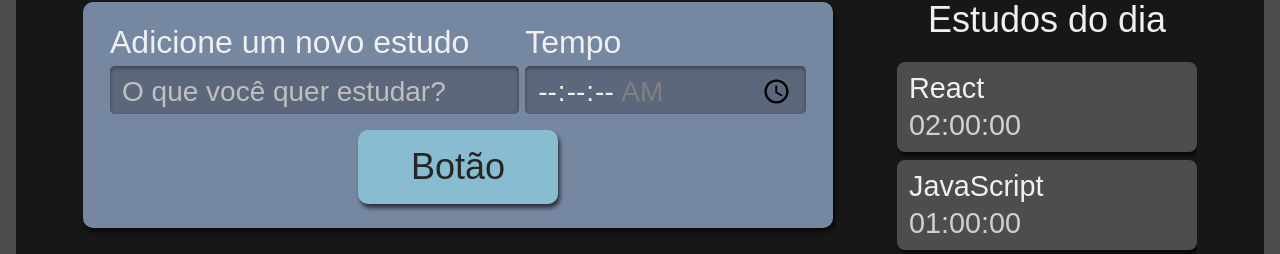
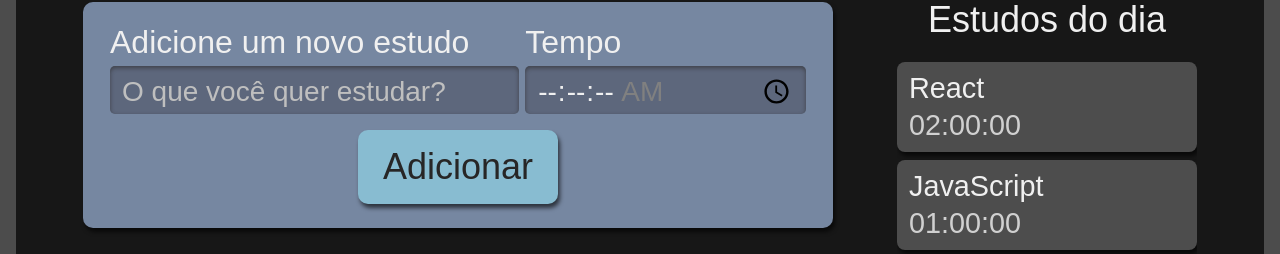
Before and after one commit to Felipe020/alura-studies, a React (Create React App) app: page / in a window 1280 px wide. Shown: the part 270-524 px from the top of the page. Built offline with nearby package versions, Linux system fonts and the light colour scheme.

Commit message:
refatorou a lista

```diff
--- a/package.json
+++ b/package.json
@@ -41,6 +41,7 @@
     ]
   },
   "devDependencies": {
-    "sass": "^1.77.8"
+    "sass": "^1.77.8",
+    "typescript-plugin-css-modules": "^5.1.0"
   }
 }
--- a/src/components/Button/index.tsx
+++ b/src/components/Button/index.tsx
@@ -1,11 +1,11 @@
 import React from "react";
 import './style.scss';
 
-class Button extends React.Component{
+class Button extends React.Component<{ texto: string }>{
     render(): React.ReactNode {
         return(
             <button className="botao">
-                Botão
+                {this.props.texto}
             </button>
         )
     }
--- a/src/components/Form/index.tsx
+++ b/src/components/Form/index.tsx
@@ -32,7 +32,9 @@ class Form extends React.Component{
                         required
                     />
                 </div>
-                <Button/>
+                <Button
+                    texto = "Adicionar"
+                />
             </form>
         )
     }
--- /dev/null
+++ b/src/components/List/Item/index.tsx
@@ -0,0 +1,10 @@
+import '.././style.scss';
+
+export default function Item({task, time}: {task: string, time: string}){
+    return(
+        <li className="item">
+        <h3>{task}</h3>
+        <span>{time}</span>
+    </li>
+    )
+}
--- a/src/components/List/index.tsx
+++ b/src/components/List/index.tsx
@@ -1,5 +1,6 @@
 import React from "react";
 import './style.scss';
+import Item from "./Item";
 
 function List(){
 
@@ -16,10 +17,10 @@ function List(){
             <h2> Estudos do dia </h2>
             <ul>
                 {tasks.map((item, index) => (
-                    <li key={index} className="item">
-                        <h3>{item.task}</h3>
-                        <span>{item.time}</span>
-                    </li>
+                    <Item
+                        key={index}
+                        {...item}
+                    />
                 ))}
             </ul>
         </aside>
--- a/src/pages/App.tsx
+++ b/src/pages/App.tsx
@@ -1,7 +1,8 @@
 import React from 'react';
 import Form from '../components/Form';
 import List from '../components/List';
-import './style.scss';
+import './style.scss'
+
 
 function App() {
   return (
--- a/tsconfig.json
+++ b/tsconfig.json
@@ -18,7 +18,8 @@
     "resolveJsonModule": true,
     "isolatedModules": true,
     "noEmit": true,
-    "jsx": "react-jsx"
+    "jsx": "react-jsx",
+    "plugins": [{"name": "typescript"}]
   },
   "include": [
     "src"
```
Also changed, not shown: 1 other file (tests, documents, lock files or other folders).
